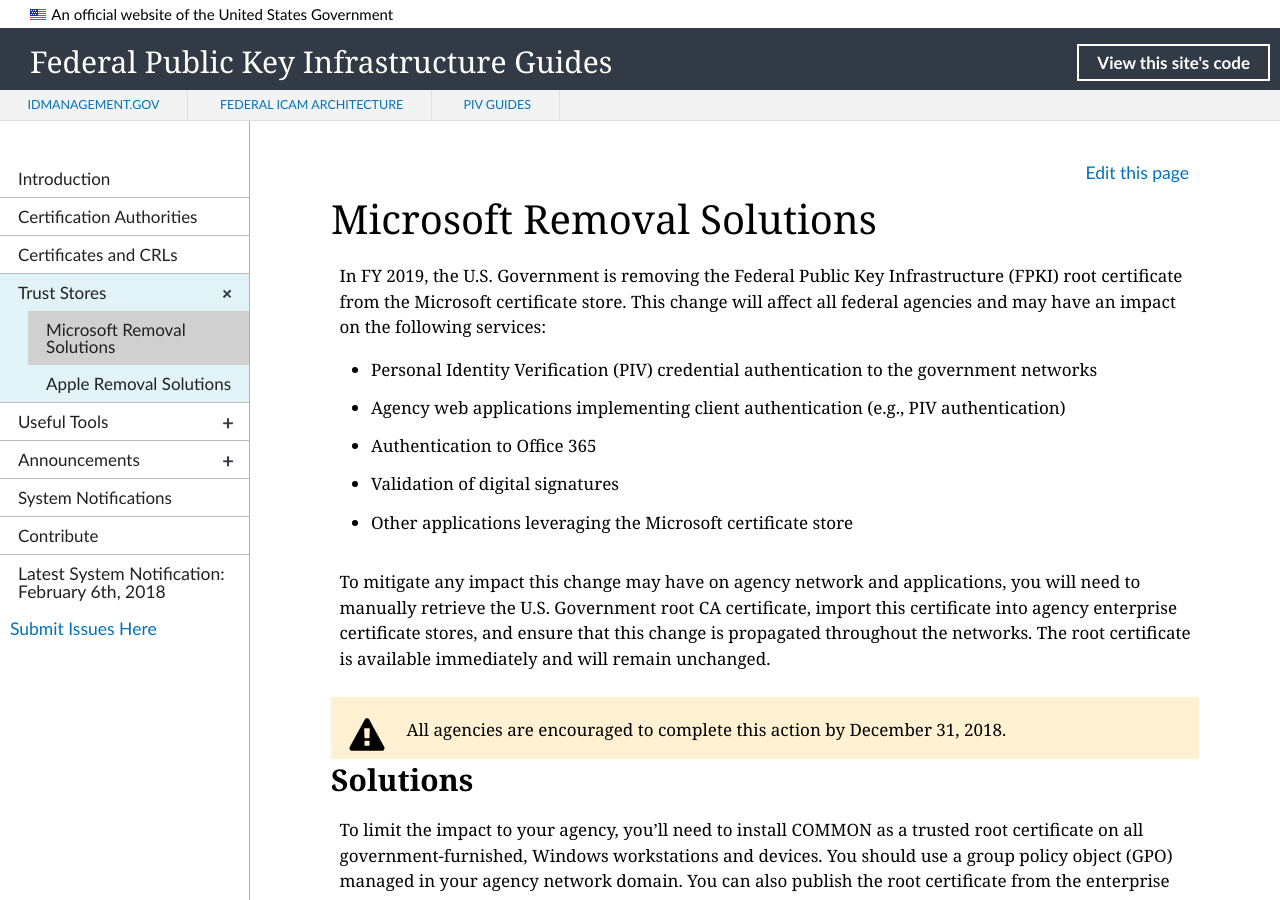
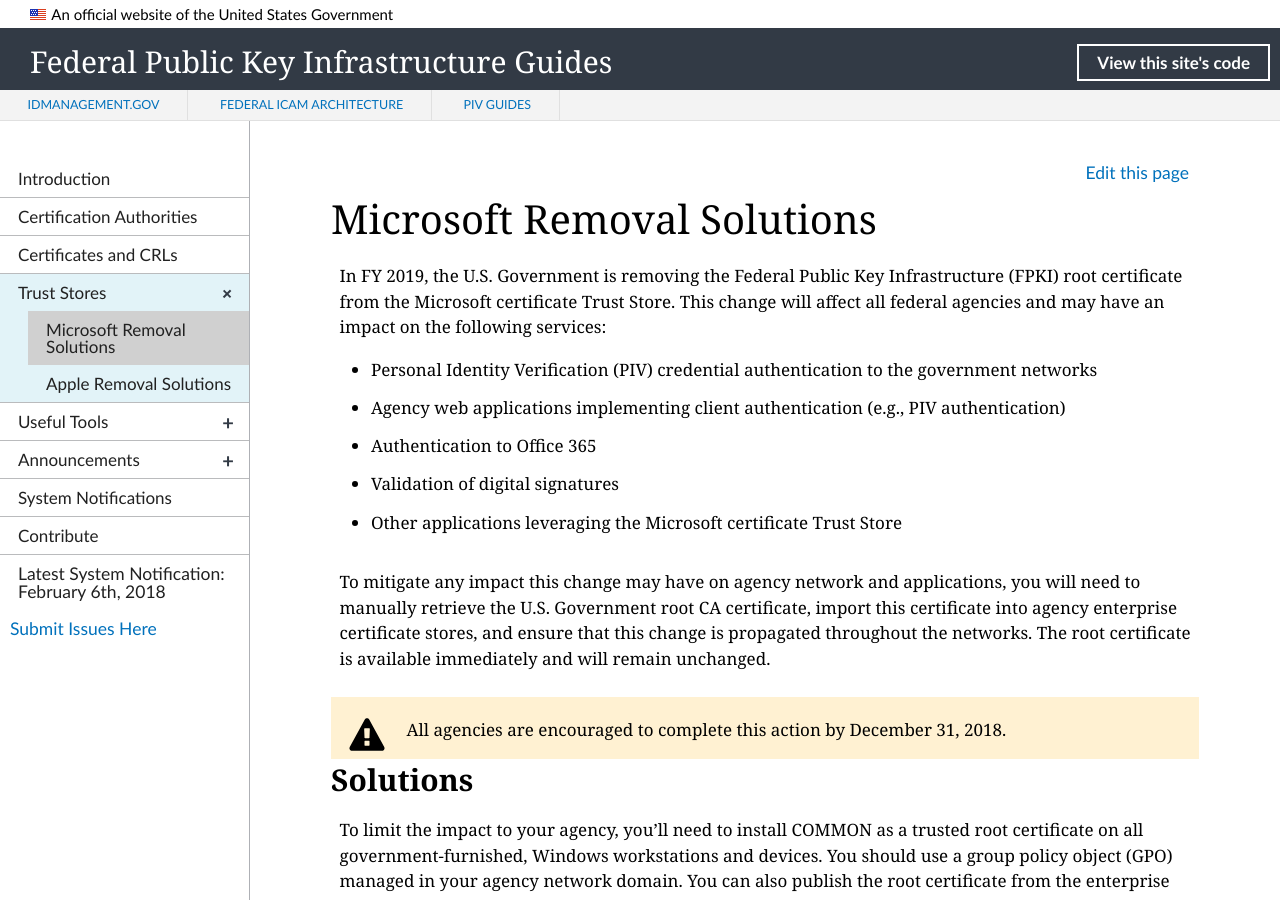
Before and after one commit to GSA/fpki-guides, a Jekyll site: the page built from _truststores/01_msft_removal_solutions.md, in a window 1280 px wide and 900 px high. Built offline with Jekyll 4.4.1, drawn with Linux system fonts in a browser that asks for light colours; nearby versions of some CDN libraries; library files that are not in the unit come from our copies.

Commit message:
Update 01_msft_removal_solutions.md
Minor edit

```diff
--- a/_truststores/01_msft_removal_solutions.md
+++ b/_truststores/01_msft_removal_solutions.md
@@ -5,13 +5,13 @@
 collection: truststores
 permalink: truststores/microsoft/
 ---
-In FY 2019, the U.S. Government is removing the Federal Public Key Infrastructure (FPKI) root certificate from the Microsoft certificate store. This change will affect all federal agencies and may have an impact on the following services:
+In FY 2019, the U.S. Government is removing the Federal Public Key Infrastructure (FPKI) root certificate from the Microsoft certificate Trust Store. This change will affect all federal agencies and may have an impact on the following services:
 
 - Personal Identity Verification (PIV) credential authentication to the government networks
 - Agency web applications implementing client authentication (e.g., PIV authentication)
 - Authentication to Office 365
 - Validation of digital signatures
-- Other applications leveraging the Microsoft certificate store
+- Other applications leveraging the Microsoft certificate Trust Store
 
 To mitigate any impact this change may have on agency network and applications, you will need to manually retrieve the U.S. Government root CA certificate, import this certificate into agency enterprise certificate stores, and ensure that this change is propagated throughout the networks. The root certificate is available immediately and will remain unchanged.
 
```
